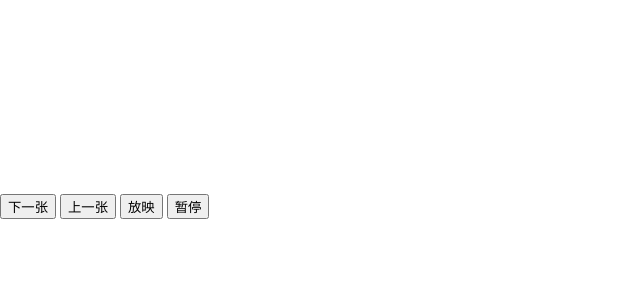
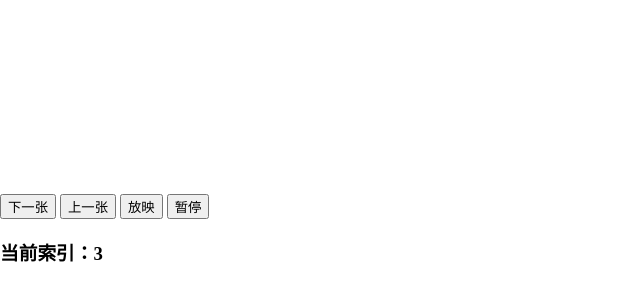
Before and after one commit to logcas/xcarousel, a website built with webpack: page src/index.html in a window 1280 px wide. Shown: the part 278-578 px from the top of the page, without its empty margins (0-640 px from the left). Built offline with nearby package versions, Linux system fonts and the light colour scheme.

Commit message:
add: 增加轮播图更改时的回调函数传入

```diff
--- a/src/carousel.js
+++ b/src/carousel.js
@@ -29,8 +29,11 @@ function warn(message) {
   console.warn(message);
 }
 
+function noop() {};
+
 const _init = Symbol('init');
 const _playNext = Symbol('playNext');
+const _getIndex = Symbol('getIndex');
 
 const PENDING = 'pending';
 const PLAYING = 'playing';
@@ -41,12 +44,14 @@ export default class XCarousel {
     typeof el === 'string' && (el = document.querySelector(el));
     this.el = el; // 根元素
     this.startIndex = options.startIndex || 0; // 起始索引
+    this.index = options.startIndex || 0; // 真索引
     this.auto = options.auto || true; // 自动播放
     this.delay = options.delay || 4000; // 延迟
     this.width = options.width || (warn('你必须为轮播图指定一个宽度(px)') && 0); // 宽度 px
     this.height = options.height || (warn('你必须为轮播图指定一个高度(px)') && 0); // 高度 px
     this.status = PENDING; // 状态
     this.direction = options.direction || 'right'; // 播放方向
+    this.onChangeCallback = options.onChange || noop;
     this[_init]();
   }
 
@@ -54,6 +59,7 @@ export default class XCarousel {
      // 拷贝第一个和最后一个Element
      // 把最后一个结点插在最前面
      // 把第一个结点插在最后
+    this.maxIndex = this.el.children.length - 1;
     const firstChildClone = this.el.firstElementChild.cloneNode(true);
     const lastChildClone = this.el.lastElementChild.cloneNode(true);
     this.el.insertBefore(lastChildClone, this.el.firstChild);
@@ -62,7 +68,7 @@ export default class XCarousel {
     this.el.style.width = this.width * this.children.length + 'px';
     this.el.style.height = this.height + 'px';
     this.currentIndex = this.startIndex % this.children.length + 1;
-    setTranslate(this.el, 'X', -(this.currentIndex + 1) * this.width);
+    setTranslate(this.el, 'X', -(this.currentIndex) * this.width);
     if (!this.auto) return;
     this.play();
   }
@@ -83,7 +89,15 @@ export default class XCarousel {
       this.timer = setTimeout(() => {
         this[_playNext]();
       }, this.delay);
+      // excute callback function async when the index is changed.
+      setTimeout(this.onChangeCallback.bind(this, this[_getIndex]()), 0);
     }
+  }
+
+  [_getIndex]() {
+    if(this.currentIndex === 0) return this.maxIndex;
+    if(this.currentIndex === this.children.length - 1) return 0;
+    return this.currentIndex - 1;
   }
 
   play() {
@@ -93,6 +107,8 @@ export default class XCarousel {
         addClass(this.el, 'x-carousel-move');
         this[_playNext]();
       }, this.delay);
+      // excute callback function async when the index is changed.
+      setTimeout(this.onChangeCallback.bind(this, this[_getIndex]()), 0);
     }
   }
 
--- a/src/index.html
+++ b/src/index.html
@@ -44,7 +44,7 @@
   <button id="last">上一张</button>
   <button id="play">放映</button>
   <button id="stop">暂停</button>
-
+  <h3>当前索引：<span id="index"></span></h3>
 </body>
 
 </html>
--- a/src/index.js
+++ b/src/index.js
@@ -1,6 +1,11 @@
 import XCarousel from './carousel';
 
+function $(selector) {
+  return document.querySelector(selector);
+}
+
 window.onload = function() {
+  const indexShower = $('#index');
   const cal = new XCarousel('#carousel', {
     width: 830,
     height: 420,
@@ -8,11 +13,14 @@ window.onload = function() {
     startIndex: 0,
     delay: 2000,
     direction: 'right',
+    onChange: function(index) {
+      indexShower.innerText = index;
+    }
   });
-  const nextButton = document.querySelector('#next');
-  const lastButton = document.querySelector('#last');
-  const playButton = document.querySelector('#play');
-  const stopButton = document.querySelector('#stop');
+  const nextButton = $('#next');
+  const lastButton = $('#last');
+  const playButton = $('#play');
+  const stopButton = $('#stop');
   nextButton.onclick = function() {
     cal.next();
   };
```
Also changed, not shown: README.md.
